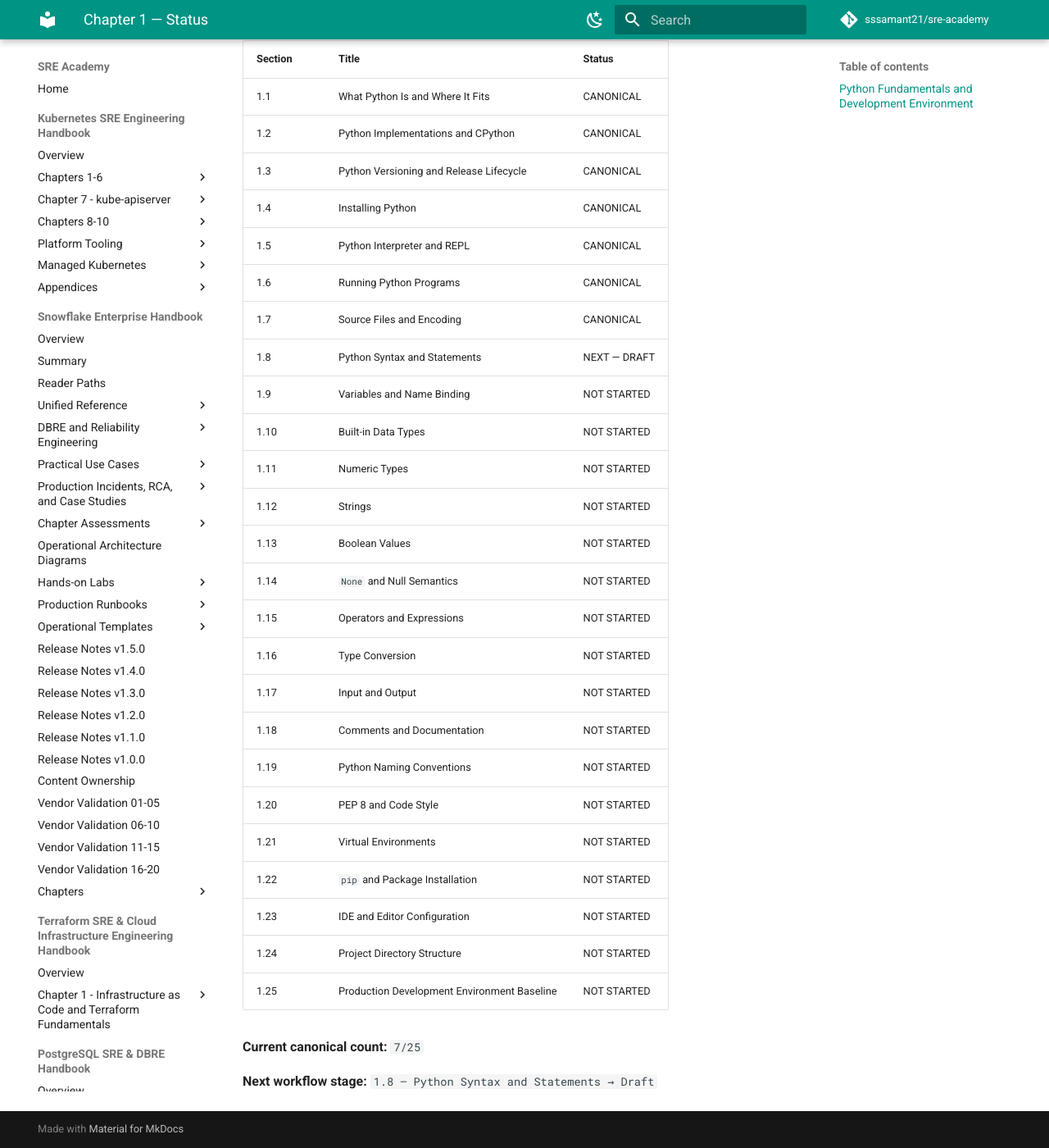
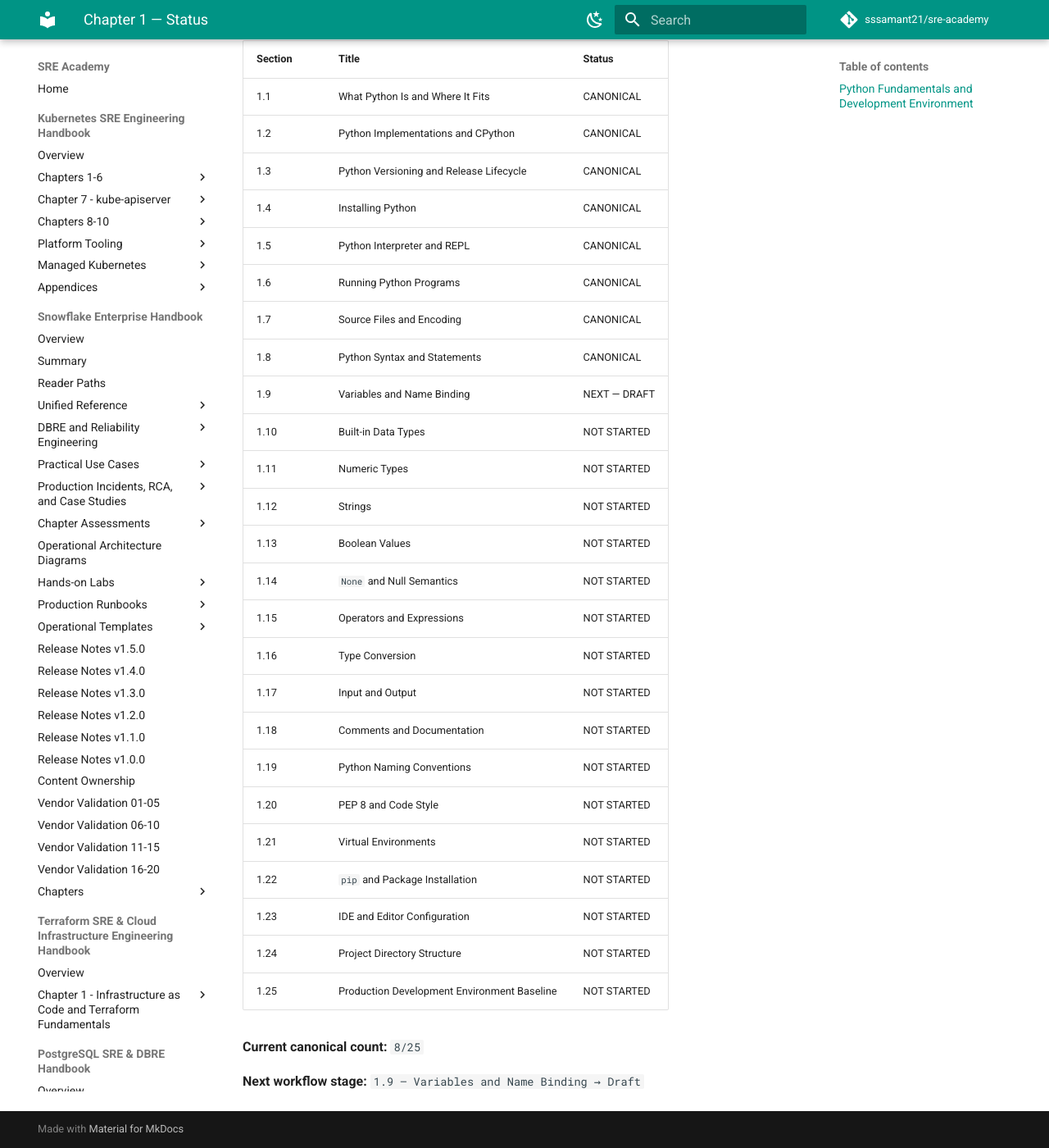
Before and after one commit to sssamant21/sre-academy, an MkDocs documentation site: the page built from docs/books/python/python-engineering-handbook/chapters/chapter-01/STATUS.md, in a window 1280 px wide and 1400 px high, scrolled down 223 px. Shown: the whole window at 82% size. Built offline with MkDocs 1.6.1 and Material for MkDocs 9.7.7, drawn with Linux system fonts in a browser that asks for light colours; comment, search, counter and statistics services are not loaded.

Commit message:
docs(python): update chapter 1 status to 8 of 25 canonical

```diff
--- a/docs/books/python/python-engineering-handbook/chapters/chapter-01/STATUS.md
+++ b/docs/books/python/python-engineering-handbook/chapters/chapter-01/STATUS.md
@@ -2,7 +2,7 @@
 
 ## Python Fundamentals and Development Environment
 
-**Progress:** `7/25 canonical`
+**Progress:** `8/25 canonical`
 
 | Section | Title | Status |
 |---|---|---|
@@ -13,8 +13,8 @@
 | 1.5 | Python Interpreter and REPL | CANONICAL |
 | 1.6 | Running Python Programs | CANONICAL |
 | 1.7 | Source Files and Encoding | CANONICAL |
-| 1.8 | Python Syntax and Statements | NEXT — DRAFT |
-| 1.9 | Variables and Name Binding | NOT STARTED |
+| 1.8 | Python Syntax and Statements | CANONICAL |
+| 1.9 | Variables and Name Binding | NEXT — DRAFT |
 | 1.10 | Built-in Data Types | NOT STARTED |
 | 1.11 | Numeric Types | NOT STARTED |
 | 1.12 | Strings | NOT STARTED |
@@ -32,6 +32,6 @@
 | 1.24 | Project Directory Structure | NOT STARTED |
 | 1.25 | Production Development Environment Baseline | NOT STARTED |
 
-**Current canonical count:** `7/25`
+**Current canonical count:** `8/25`
 
-**Next workflow stage:** `1.8 — Python Syntax and Statements → Draft`
+**Next workflow stage:** `1.9 — Variables and Name Binding → Draft`
```
